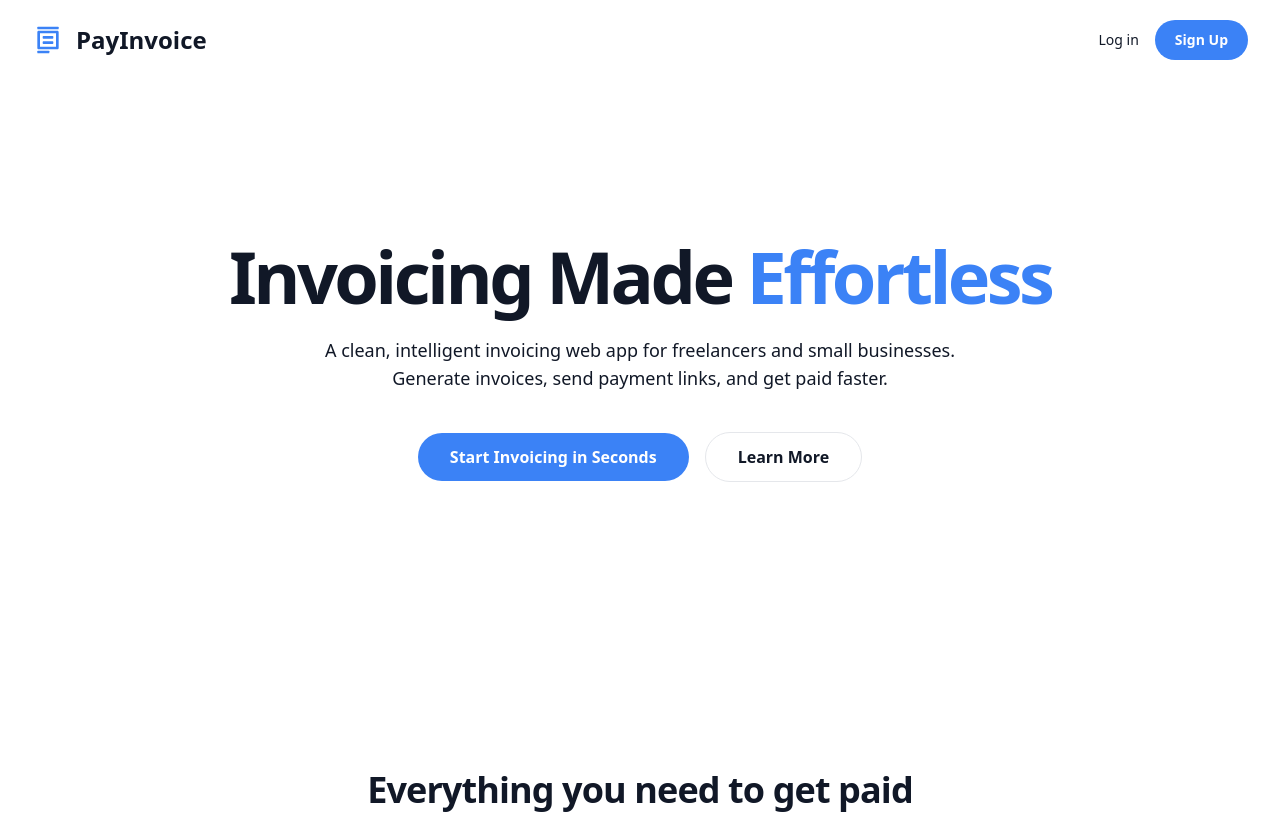
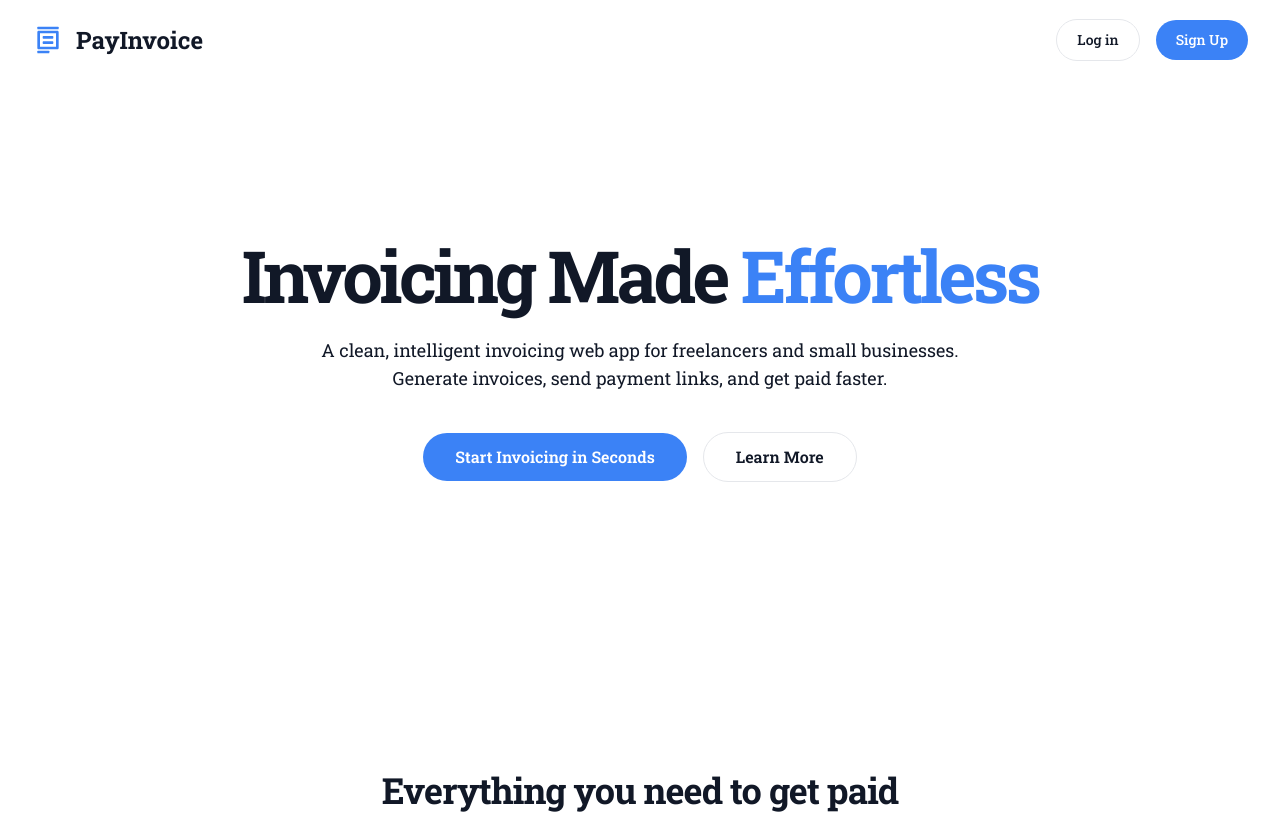
Before and after one commit to DevAdedeji/BillQ, a Next.js app: page / in a window 1280 px wide. Shown: the top 814 px of the page. Built offline with nearby package versions, Linux system fonts and the light colour scheme.

Commit message:
Changed font

```diff
--- a/src/app/layout.tsx
+++ b/src/app/layout.tsx
@@ -1,9 +1,8 @@
 import type { Metadata } from "next";
-import { Manrope } from "next/font/google";
+import { Roboto_Slab } from "next/font/google";
 import "./globals.css";
 
-const ManropeFont = Manrope({
-  variable: "--font-manrope",
+const RobotoSlab = Roboto_Slab({
   subsets: ["latin"],
 });
 
@@ -21,7 +20,7 @@ export default function RootLayout({
   return (
     <html lang="en">
       <body
-        className={`${ManropeFont.variable} antialiased`}
+        className={`${RobotoSlab.className} antialiased`}
       >
         {children}
       </body>
--- a/src/app/page.tsx
+++ b/src/app/page.tsx
@@ -5,7 +5,7 @@ import Footer from "@/components/landing/Footer";
 
 export default function Home() {
   return (
-    <main className="font-manrope relative">
+    <main className="relative">
       <Header />
       <Hero />
       <Features />
--- a/src/components/landing/Header.tsx
+++ b/src/components/landing/Header.tsx
@@ -15,8 +15,8 @@ export default function Header() {
                         <h2 className="satoshi-font text-2xl font-bold text-content-light dark:text-content-dark">PayInvoice</h2>
                     </div>
                     <div className="flex items-center gap-4">
-                        <Link className="hidden sm:inline-block text-sm font-medium text-muted-light dark:text-muted-dark hover:text-primary transition-colors" href="#">Log in</Link>
-                        <Link className="rounded-full bg-primary px-5 py-2.5 text-sm font-semibold text-white shadow-soft transition-transform hover:scale-105" href="#">
+                        <Link className="hidden sm:inline-block text-sm font-medium text-muted-light dark:text-muted-dark transition-transform hover:scale-105 px-5 py-2.5 border border-light rounded-full" href="#">Log in</Link>
+                        <Link className="rounded-full bg-primary px-5 py-2.5 text-sm font-medium text-white shadow-soft transition-transform hover:scale-105" href="#">
                             Sign Up
                         </Link>
                     </div>
```
